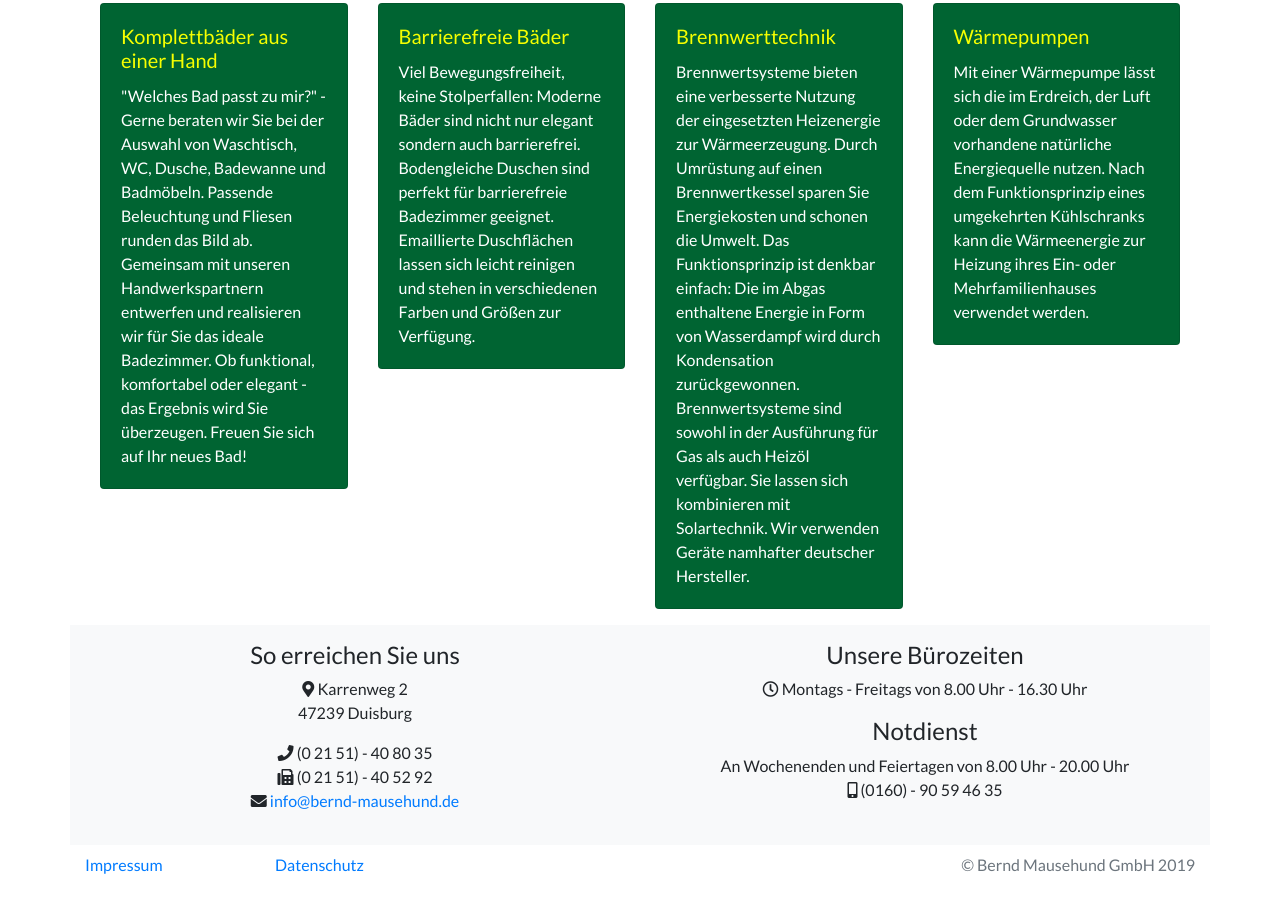
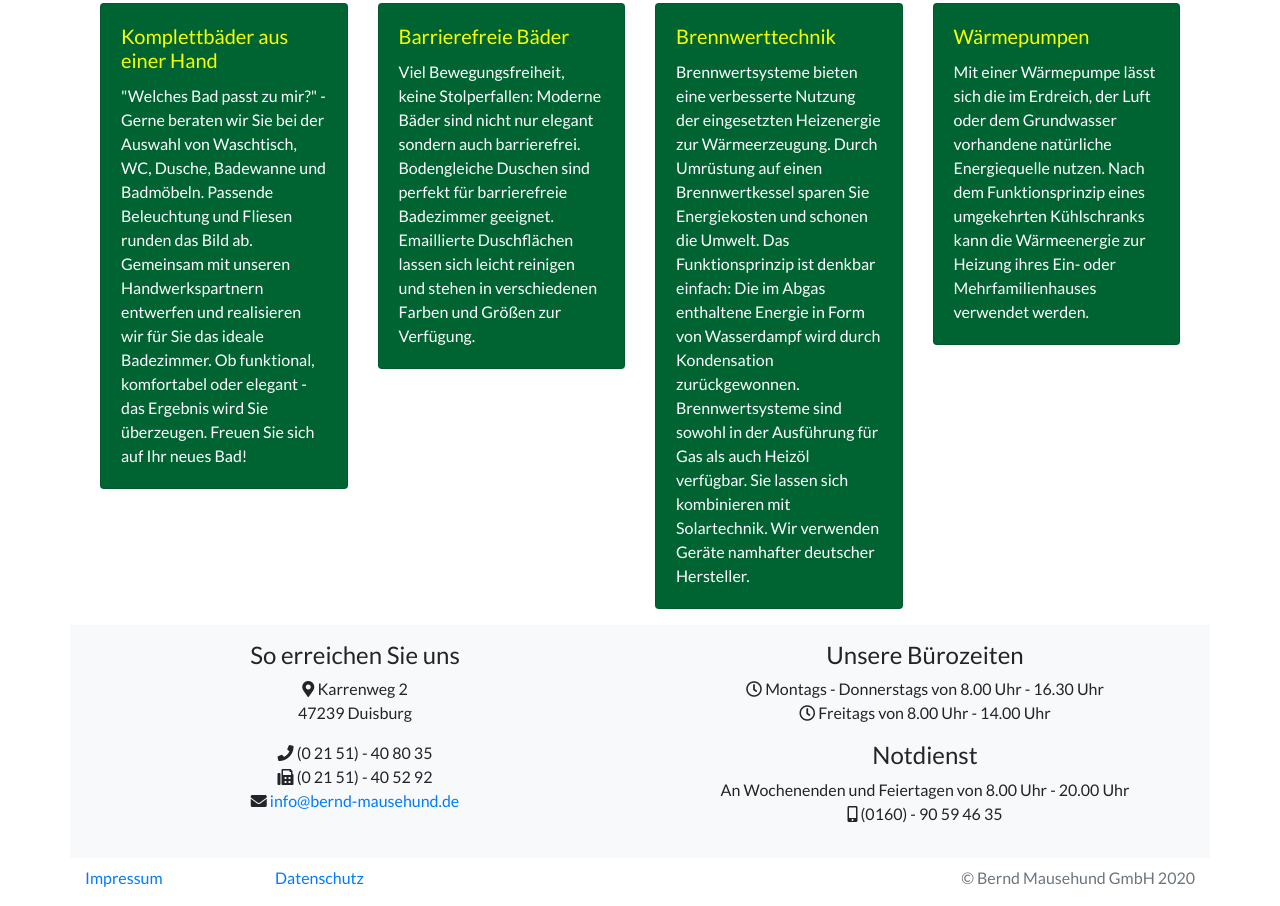
Before and after one commit to fontanero42/staticSite, a plain HTML site: page index.html in a window 1280 px wide. Shown: the part 1186-2092 px from the top of the page. Drawn offline with nearby package versions, Linux system fonts and the light colour scheme.

Commit message:
bürozeiten 2020 geändert

```diff
--- a/index.html
+++ b/index.html
@@ -130,7 +130,8 @@
                 </div>
                 <div class="col-sm-12 col-md-6 text-center">
 	                <h4>Unsere Bürozeiten</h4>
-					 <p><i class="far fa-clock"></i> Montags - Freitags von 8.00 Uhr - 16.30 Uhr</p>
+					 <p><i class="far fa-clock"></i> Montags - Donnerstags von 8.00 Uhr - 16.30 Uhr<br>
+						<i class="far fa-clock"></i> Freitags von 8.00 Uhr - 14.00 Uhr</p>
 					<h4>Notdienst</h4>
 					<p>An Wochenenden und Feiertagen von 8.00 Uhr - 20.00 Uhr<br/>
 					<i class="fas fa-mobile-alt"></i> (0160) - 90 59 46 35</p>
@@ -146,7 +147,7 @@
 	                <a href="datenschutz.html">Datenschutz</a>
                 </div>
 				<div class="col-sm-6 ml-auto text-right">
-                	<p class="text-muted">&copy; Bernd Mausehund GmbH 2019</p>
+                	<p class="text-muted">&copy; Bernd Mausehund GmbH 2020</p>
 				</div>
             </div>
 		</div>
```
